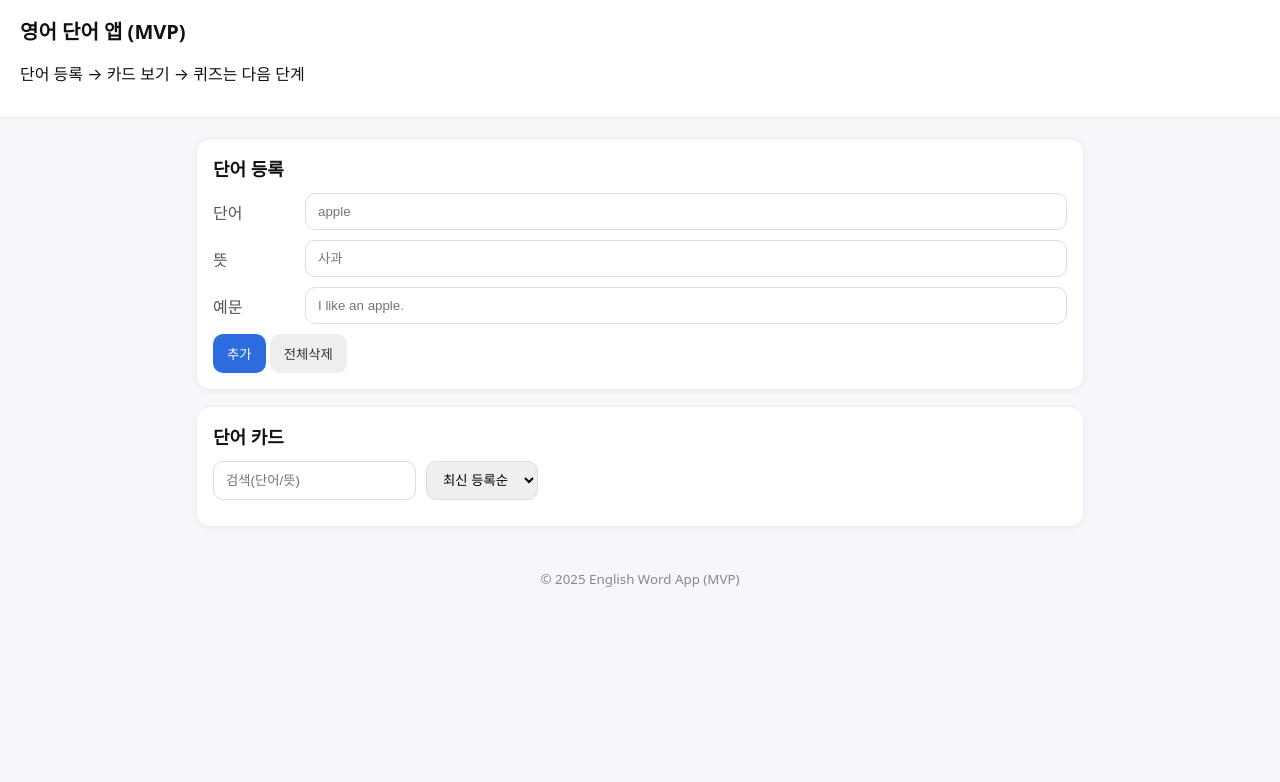
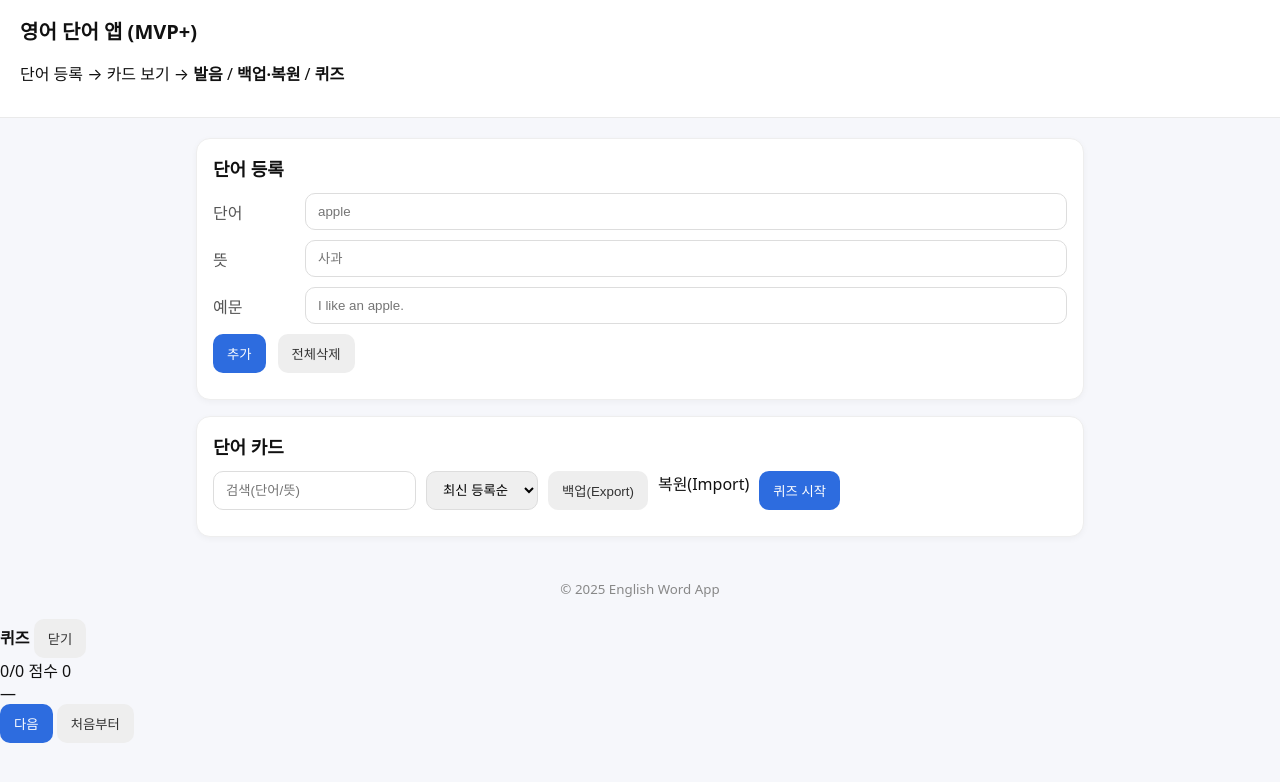
Before and after one commit to anredvon/english-word-app, a Flask app: page / in a window 1280 px wide. Shown: the top 782 px of the page. Run offline with Flask 3, Linux system fonts and the light colour scheme.

Commit message:
Update index.html

```diff
--- a/templates/index.html
+++ b/templates/index.html
@@ -3,16 +3,17 @@
 <head>
   <meta charset="utf-8" />
   <meta name="viewport" content="width=device-width,initial-scale=1" />
-  <title>영어 단어 앱 - 최소 버전</title>
+  <title>영어 단어 앱 - MVP+</title>
   <link rel="stylesheet" href="/static/style.css" />
 </head>
 <body>
   <header>
-    <h1>영어 단어 앱 (MVP)</h1>
-    <p>단어 등록 → 카드 보기 → 퀴즈는 다음 단계</p>
+    <h1>영어 단어 앱 (MVP+)</h1>
+    <p>단어 등록 → 카드 보기 → <strong>발음</strong> / <strong>백업·복원</strong> / <strong>퀴즈</strong></p>
   </header>
 
   <main>
+    <!-- 입력 -->
     <section class="card">
       <h2>단어 등록</h2>
       <form id="wordForm">
@@ -28,11 +29,14 @@
           <label>예문</label>
           <input id="example" placeholder="I like an apple." />
         </div>
-        <button type="submit">추가</button>
-        <button type="button" id="clearAll" class="ghost">전체삭제</button>
+        <div class="row gap">
+          <button type="submit">추가</button>
+          <button type="button" id="clearAll" class="ghost">전체삭제</button>
+        </div>
       </form>
     </section>
 
+    <!-- 목록 -->
     <section class="card">
       <h2>단어 카드</h2>
       <div class="controls">
@@ -42,14 +46,43 @@
           <option value="alpha_asc">단어 A→Z</option>
           <option value="alpha_desc">단어 Z→A</option>
         </select>
+
+        <!-- 새 기능 버튼들 -->
+        <button id="btnExport" type="button" class="ghost">백업(Export)</button>
+        <label class="filebtn ghost">
+          복원(Import)
+          <input id="fileImport" type="file" accept="application/json" hidden />
+        </label>
+        <button id="btnQuiz" type="button" class="accent">퀴즈 시작</button>
       </div>
+
       <ul id="wordList" class="grid"></ul>
     </section>
   </main>
 
   <footer>
-    <small>© 2025 English Word App (MVP)</small>
+    <small>© 2025 English Word App</small>
   </footer>
+
+  <!-- 퀴즈 모달 -->
+  <div id="quizModal" class="modal hidden">
+    <div class="modal-body">
+      <div class="modal-head">
+        <strong>퀴즈</strong>
+        <button id="quizClose" class="ghost sm">닫기</button>
+      </div>
+      <div class="quiz-stat">
+        <span id="qCount">0/0</span>
+        <span id="qScore">점수 0</span>
+      </div>
+      <div id="qWord" class="qword">—</div>
+      <div id="qChoices" class="choices"></div>
+      <div class="quiz-actions">
+        <button id="qNext" class="accent" disabled>다음</button>
+        <button id="qRestart" class="ghost sm">처음부터</button>
+      </div>
+    </div>
+  </div>
 
   <script src="/static/app.js"></script>
 </body>
```
